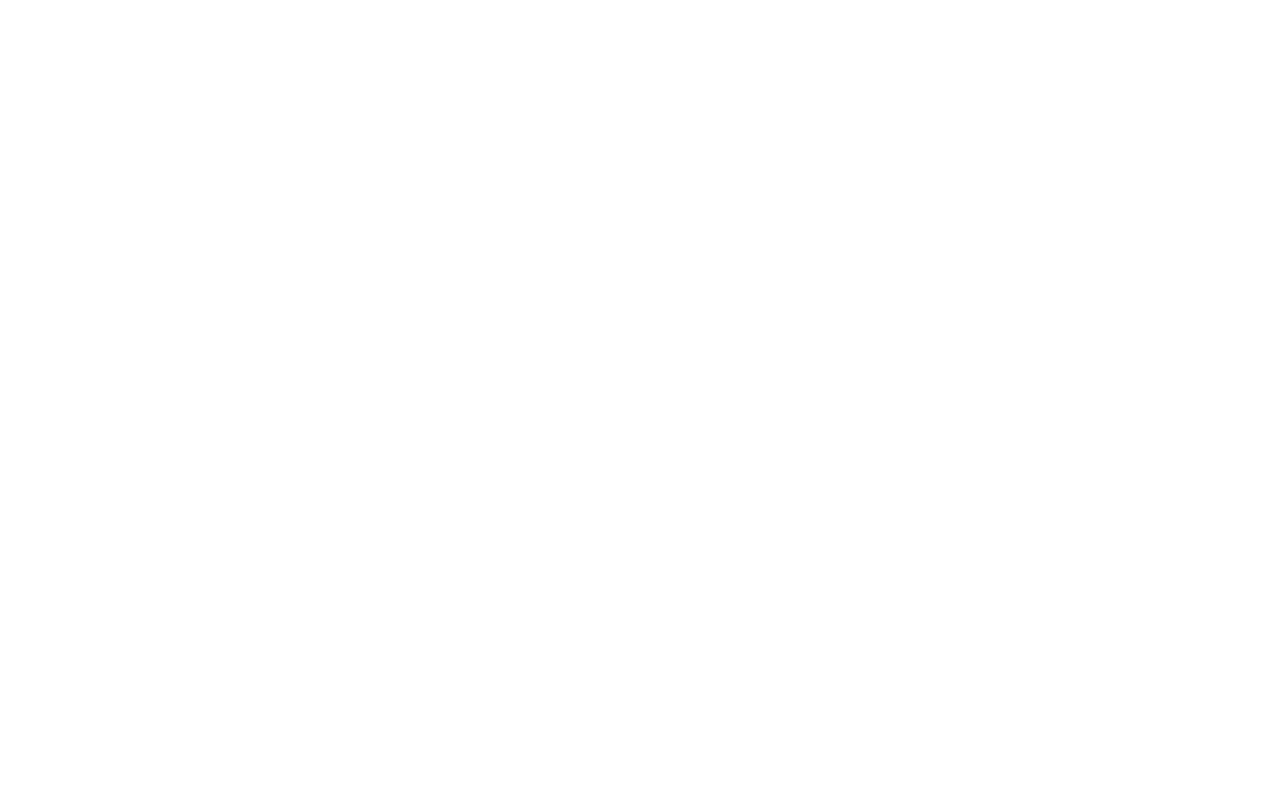
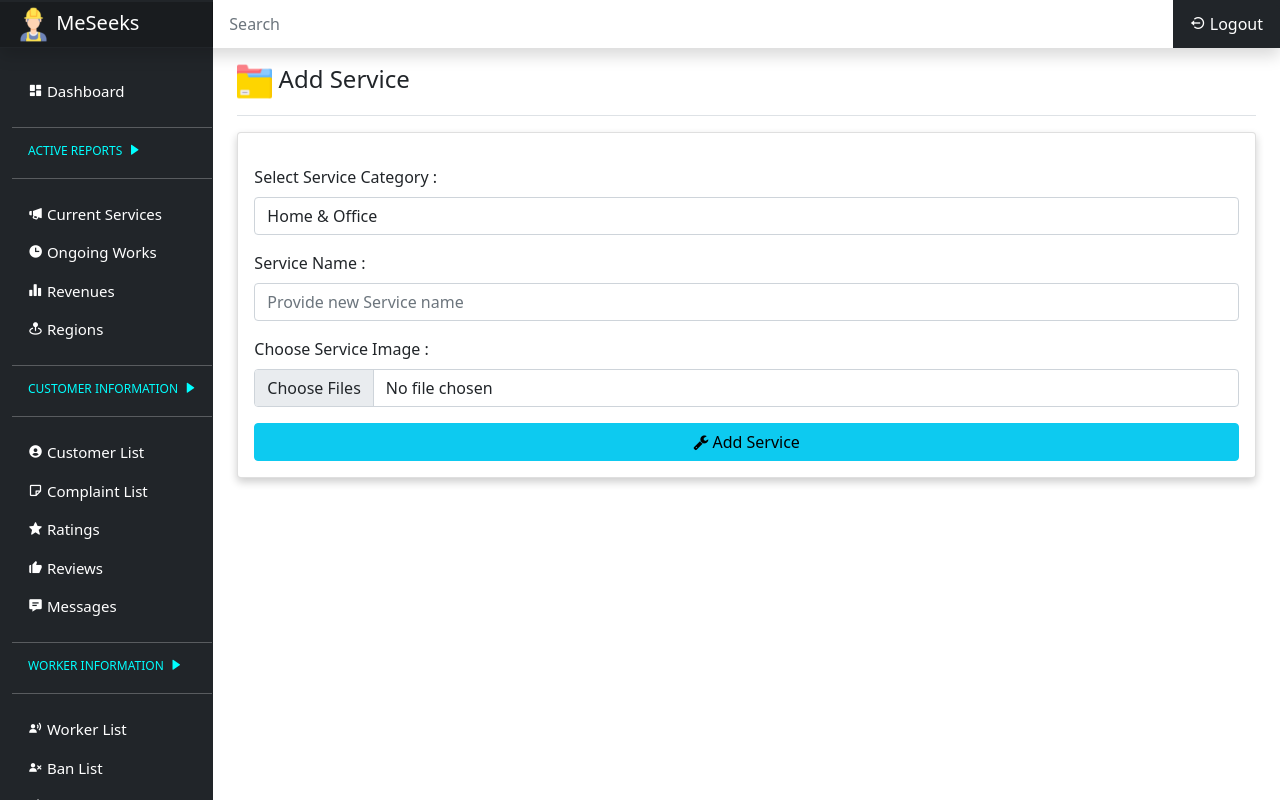
Before and after one commit to 507S/MeSeeks, a React (Create React App) app in the folder client/: page /dashboard-add-service in a window 1280 px wide. Before the commit this address had no page. Shown: the top 800 px of the page. Built offline with nearby package versions, Linux system fonts and the light colour scheme.

Commit message:
admin add service page added

```diff
--- a/client/src/App.js
+++ b/client/src/App.js
@@ -1,7 +1,7 @@
 import { BrowserRouter as Router, Route, Routes } from "react-router-dom";
+import AdminDashboardAddServicePage from "./pages/admin pages/AdminDashboardAddServicePage";
 import AdminDashboardPage from "./pages/admin pages/AdminDashboardPage";
 import AdminDashboardWorkerBanListPage from "./pages/admin pages/AdminDashboardWorkerBanListPage";
-
 import UserHomePage from "./pages/user pages/UserHomePage";
 import UserLoginPage from "./pages/user pages/UserLoginPage";
 import UserPasswordResetPage from "./pages/user pages/UserPasswordResetPage";
@@ -29,6 +29,10 @@ function App() {
             path="/dashboard-worker-banlist"
             element={<AdminDashboardWorkerBanListPage />}
           />
+          <Route
+            path="/dashboard-add-service"
+            element={<AdminDashboardAddServicePage />}
+          />
         </Routes>
       </Router>
     </>
--- /dev/null
+++ b/client/src/components/admin components/admin dashboard additional components/admin dashboard actionForm components/ChooseServiceImage.js
@@ -0,0 +1,17 @@
+import React from "react";
+
+export default function ChooseServiceImage({
+  labelName,
+  type,
+
+  ...rest
+}) {
+  return (
+    <div class="mb-3">
+      <label for="formFileMultiple" class="form-label">
+        {labelName}
+      </label>
+      <input class="form-control" type={type} id="formFileMultiple" multiple />
+    </div>
+  );
+}
--- /dev/null
+++ b/client/src/components/admin components/admin dashboard additional components/admin dashboard actionForm components/SelectAreaInput.js
@@ -0,0 +1,23 @@
+import React from "react";
+
+export default function SelectAreaInput({
+  selectName,
+  labelName,
+
+  ...rest
+}) {
+  return (
+    <div class="form-group mt-3">
+      <label for="exampleFormControlSelect1">{labelName}</label>
+      <select
+        class="form-control mt-2"
+        name={selectName}
+        id="exampleFormControlSelect1"
+      >
+        <option>Home & Office</option>
+        <option>Construction Site</option>
+        <option>Car Maintenance</option>
+      </select>
+    </div>
+  );
+}
--- /dev/null
+++ b/client/src/components/admin components/admin dashboard additional components/admin dashboard actionForm components/TextAreaInput.js
@@ -0,0 +1,24 @@
+import React from "react";
+
+export default function TextAreaInput({
+  labelName,
+  type,
+  inputName,
+  placeholder,
+  ...rest
+}) {
+  return (
+    <div class="mb-3 mt-3">
+      <label for="exampleFormControlInput1" class="form-label">
+        {labelName}
+      </label>
+      <input
+        type={type}
+        class="form-control"
+        name={inputName}
+        id="exampleFormControlInput1"
+        placeholder={placeholder}
+      />
+    </div>
+  );
+}
--- /dev/null
+++ b/client/src/components/admin components/admin dashboard additional components/service adding section/AdminDashboardAddServiceLayout.js
@@ -0,0 +1,117 @@
+import React from "react";
+// import "../../../styles/global/admin global/AdminDashboardCards.css";
+// import "../../../styles/global/admin global/AdminDashboardStyles.css";
+// import "../../../styles/global/admin global/bootstrap.min.css";
+// import "../../../styles/global/admin global/bootstrap.min.css.map";
+import classes from "../../../../styles/admin styles/AdminDashboardSideBarNavListSize.module.css";
+import "../../../../styles/global/admin global/AdminDashboardCards.css";
+import "../../../../styles/global/admin global/AdminDashboardStyles.css";
+import "../../../../styles/global/admin global/bootstrap.min.css";
+import AdminDashboardSideBarNavListPartials from "../../admin dashboard components/admin sideBarNavList partials/AdminDashboardSideBarNavListPartials";
+import AdminDashboardAuthenticationButton from "../../admin dashboard components/AdminDashboardAuthenticationButton";
+import AdminDashboardHeaderContent from "../../admin dashboard components/AdminDashboardHeaderContent";
+import AdminDashboardNavBarSearchForm from "../../admin dashboard components/AdminDashboardNavBarSearchForm";
+import AdminDashboardNavBarSearchTextInput from "../../admin dashboard components/AdminDashboardNavBarSearchTextInput";
+import AdminDashboardNavBarTogglerButton from "../../admin dashboard components/AdminDashboardNavBarTogglerButton";
+import AdminDashboardSideBarHeaderSection from "../../admin dashboard components/AdminDashboardSideBarHeaderSection";
+import AdminDashboardSideBarNavListEndSection from "../../admin dashboard components/AdminDashboardSideBarNavListEndSection";
+import AdminDashboardActionButton from "../admin dashboard actionForm components/AdminDashboardActionButton";
+import AdminDashboardActionForm from "../admin dashboard actionForm components/AdminDashboardActionForm";
+import ChooseServiceImage from "../admin dashboard actionForm components/ChooseServiceImage";
+import SelectAreaInput from "../admin dashboard actionForm components/SelectAreaInput";
+import TextAreaInput from "../admin dashboard actionForm components/TextAreaInput";
+export default function AdminDashboardWorkerBanListLayout() {
+  return (
+    <>
+      <header className="navbar navbar-dark sticky-top bg-dark flex-md-nowrap p-0 shadow">
+        <AdminDashboardSideBarHeaderSection adminSideBarHeaderText="MeSeeks" />
+        <AdminDashboardNavBarTogglerButton togglerIconClassName="navbar-toggler-icon" />
+        <AdminDashboardNavBarSearchForm action="">
+          <AdminDashboardNavBarSearchTextInput
+            className="form-control mr-sm-2"
+            inputType="search"
+            placeholder="Search"
+            aria-label="Search"
+          />
+        </AdminDashboardNavBarSearchForm>
+        <div className="navbar-nav">
+          <div className="nav-item text-nowrap">
+            <AdminDashboardAuthenticationButton
+              buttonClassName="btn btn-dark px-3"
+              buttonType="submit"
+              buttonLogoClassName="bx bx-log-out-circle"
+              buttonText="Logout"
+              spaceInBetweenButtonAndText="&nbsp;"
+            />
+          </div>
+        </div>
+      </header>
+
+      {/* // header ends */}
+
+      <div className="container-fluid">
+        <div className="row">
+          {/* //sidebar starts */}
+          <nav
+            id={classes["sidebarMenu"]}
+            className="col-md-3 col-lg-2 d-md-block  bg-dark sidebar-sticky "
+          >
+            <div className="position-absolute pt-3">
+              <ul className="nav flex-column">
+                {/* //sidebarNavlist starts */}
+                <AdminDashboardSideBarNavListPartials />
+
+                <AdminDashboardSideBarNavListEndSection />
+              </ul>
+            </div>
+          </nav>
+
+          {/* //main section starts */}
+
+          <main className="col-md-9 ms-sm-auto col-lg-10 px-md-4">
+            <div className="d-flex justify-content-between flex-wrap flex-md-nowrap align-items-center pt-3 pb-2 mb-3 border-bottom">
+              {/* //button test */}
+              <AdminDashboardHeaderContent adminHeaderContentText="Add Service" />
+              <div className="btn-toolbar mb-2 mb-md-0"></div>
+            </div>
+
+            {/* //Form starts */}
+
+            <div class="card w-100" style={{ height: "auto" }}>
+              <div class=" card-body w-100" style={{ height: "auto" }}>
+                {/* <form method="POST" enctype="multipart/form-data"> */}
+                <AdminDashboardActionForm
+                  method="POST"
+                  enctype="multipart/form-data"
+                >
+                  <SelectAreaInput
+                    selectName="selectServiceCategory"
+                    labelName="Select Service Category :"
+                  />
+                  <TextAreaInput
+                    labelName="Service Name : "
+                    type="text"
+                    inputName="serviceName"
+                    placeholder="Provide new Service name"
+                  />
+                  <ChooseServiceImage
+                    type="file"
+                    labelName="Choose Service Image :"
+                  />
+                  <div class="col-md-4 col-lg-2 w-100 ">
+                    <AdminDashboardActionButton
+                      adminActionButtonClassName="btn btn-info w-100"
+                      adminActionButtonIcon="fa fa-wrench"
+                      adminActionButtonText="Add Service"
+                      type="submit"
+                    />
+                  </div>
+                </AdminDashboardActionForm>
+              </div>
+            </div>
+          </main>
+        </div>
+      </div>
+    </>
+  );
+}
--- a/client/src/components/admin components/admin dashboard components/admin sideBarNavList partials/AdminDashboardSideBarNavListPartials.js
+++ b/client/src/components/admin components/admin dashboard components/admin sideBarNavList partials/AdminDashboardSideBarNavListPartials.js
@@ -166,7 +166,7 @@ export default function AdminDashboardSideBarNavListPartials() {
       <AdminDashboardSideBarNavList
         sideBarNavListClassName="nav-item"
         sideBarNavLinkClassName="nav-link active"
-        sideBarNavListRedirectLink="#"
+        sideBarNavListRedirectLink="/dashboard-add-service"
         sideBarNavListIconClassName="bx bx-briefcase"
         sideBarNavListText="Add Service"
         ariaCurrent="page"
--- a/client/src/components/user components/user homepage components/UserHomePageLayout.js
+++ b/client/src/components/user components/user homepage components/UserHomePageLayout.js
@@ -9,7 +9,9 @@ export default function UserHomePageLayout() {
         Click here to see user authentication pages
       </NavLink>
       <br />
-      <NavLink to="/dashboard">Click here to see admin dashboard pages</NavLink>
+      <NavLink to="/admin-dashboard">
+        Click here to see admin dashboard pages
+      </NavLink>
     </>
   );
 }
--- /dev/null
+++ b/client/src/pages/admin pages/AdminDashboardAddServicePage.js
@@ -0,0 +1,6 @@
+import React from "react";
+import AdminDashboardAddServiceLayout from "../../components/admin components/admin dashboard additional components/service adding section/AdminDashboardAddServiceLayout";
+
+export default function AdminDashboardWorkerBanListPage() {
+  return <AdminDashboardAddServiceLayout />;
+}
```
